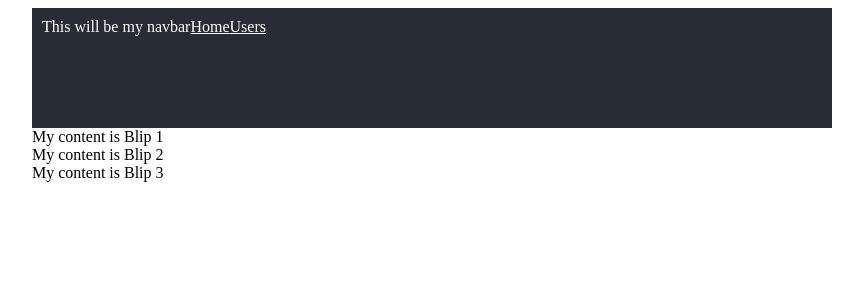
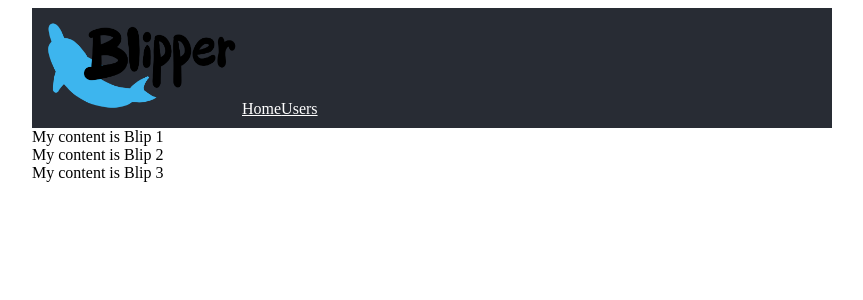
Before and after one commit to EvanTheSmith/blipper, a React (Create React App) app in the folder frontend/: page / in a window 1280 px wide. Shown: the top 300 px of the page, without its empty margins (208-1071 px from the left). Built offline with nearby package versions, Linux system fonts and the light colour scheme.

Commit message:
Added imgage to banner

```diff
--- a/frontend/src/components/Navbar.js
+++ b/frontend/src/components/Navbar.js
@@ -4,7 +4,7 @@ import { NavLink } from 'react-router-dom'
 const Navbar = () => {
    return (
     <div className="navBar">
-        This will be my navbar
+        <img width="200px" src='/banner.png' />
         <NavLink to="/" exact >Home</NavLink>
         <NavLink to="/users" exact >Users</NavLink>
     </div>
```
Also changed, not shown: frontend/public/banner.png (added), 1 other file (tests, documents, lock files or other folders).
